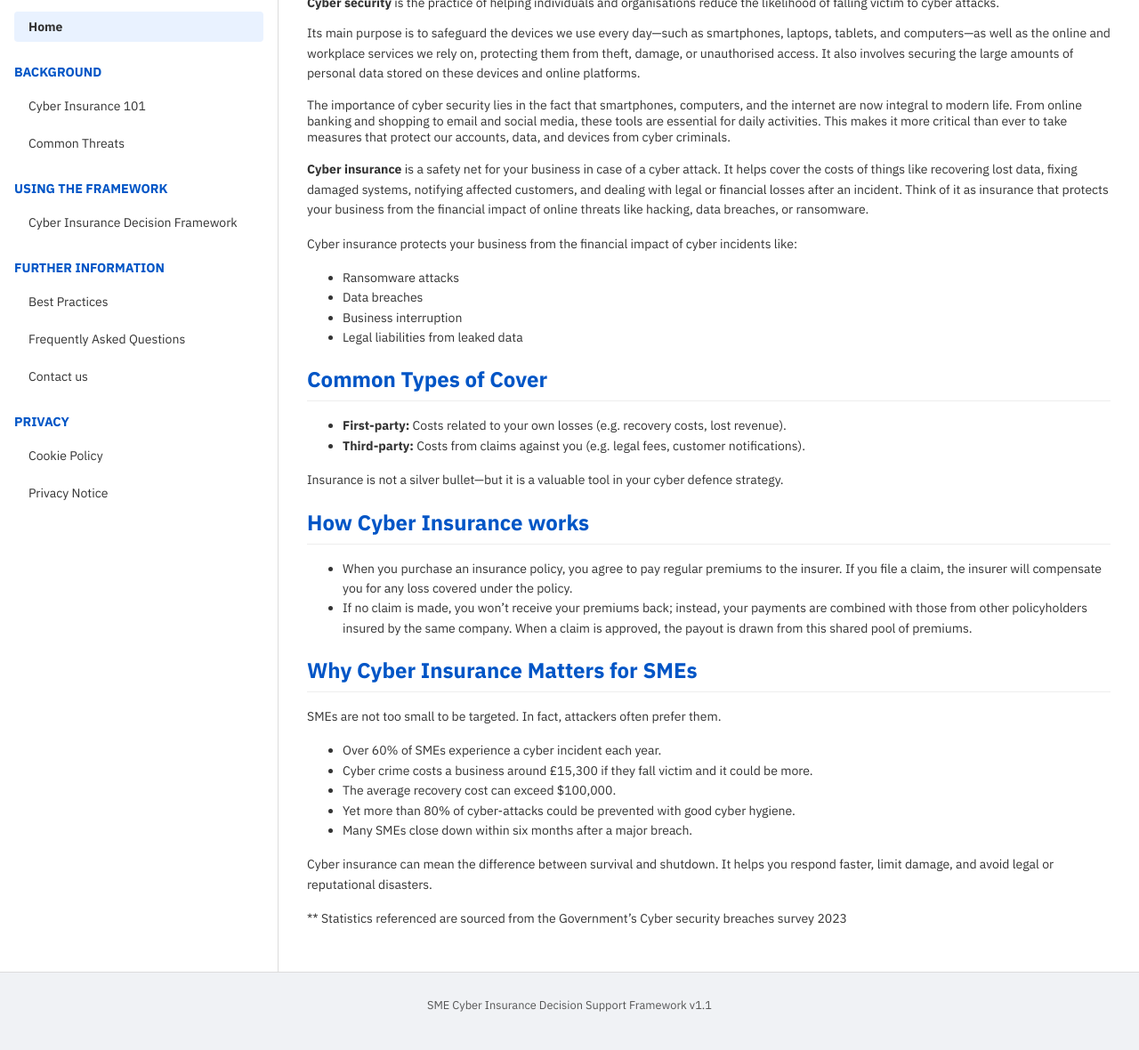
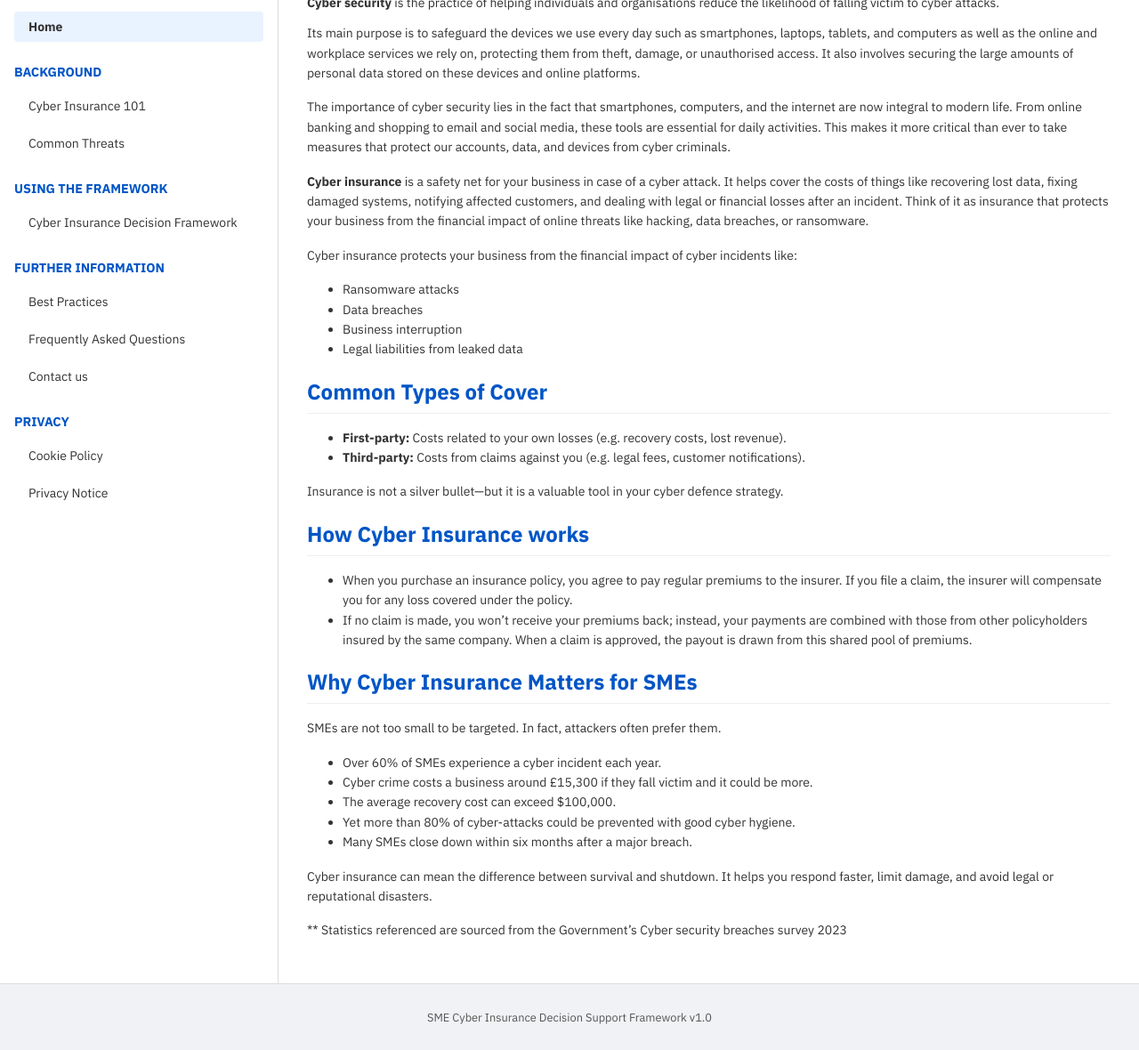
Before and after one commit to rudknee/DecisionFramework, a plain HTML site: page d3jsCharts/fundamentals.html in a window 1280 px wide. Shown: the part 120-1300 px from the top of the page at 89% size. Drawn offline with Linux system fonts and the light colour scheme.

Commit message:
Change Footer once again

```diff
--- a/d3jsCharts/fundamentals.html
+++ b/d3jsCharts/fundamentals.html
@@ -38,9 +38,9 @@
              <h1>Cyber Security and Cyber Insurance 101</h1>
              <p>
 </p><strong>Cyber security </strong> is the practice of helping individuals and organisations reduce the likelihood of falling victim to cyber attacks.
-<p>Its main purpose is to safeguard the devices we use every day—such as smartphones, laptops, tablets, and computers—as well as the online and workplace services we rely on, protecting them from theft, damage, or unauthorised access. It also involves securing the large amounts of personal data stored on these devices and online platforms. </p>
+<p>Its main purpose is to safeguard the devices we use every day such as smartphones, laptops, tablets, and computers as well as the online and workplace services we rely on, protecting them from theft, damage, or unauthorised access. It also involves securing the large amounts of personal data stored on these devices and online platforms. </p>
 
-The importance of cyber security lies in the fact that smartphones, computers, and the internet are now integral to modern life. From online banking and shopping to email and social media, these tools are essential for daily activities. This makes it more critical than ever to take measures that protect our accounts, data, and devices from cyber criminals.</p>
+<p>The importance of cyber security lies in the fact that smartphones, computers, and the internet are now integral to modern life. From online banking and shopping to email and social media, these tools are essential for daily activities. This makes it more critical than ever to take measures that protect our accounts, data, and devices from cyber criminals.</p>
 <p><strong>Cyber insurance </strong> is a safety net for your business in case of a cyber attack. It helps cover the costs of things like recovering lost data, fixing damaged systems, notifying affected customers, and dealing with legal or financial losses after an incident. Think of it as insurance that protects your business from the financial impact of online threats like hacking, data breaches, or ransomware.</p>
 <p>Cyber insurance protects your business from the financial impact of cyber incidents like:</p>
   <ul>
@@ -76,7 +76,7 @@ The importance of cyber security lies in the fact that smartphones, computers, a
     </div>
 
     <footer>
-        <p>SME Cyber Insurance Decision Support Framework v1.1</p>
+        <p>SME Cyber Insurance Decision Support Framework v1.0</p>
     </footer>
 </body>
 </html>
```
Also changed, not shown: d3jsCharts/FAQs.html (+1 -1 lines), d3jsCharts/best-practices.html (+1 -1 lines), d3jsCharts/feedback.html (+1 -1 lines), d3jsCharts/recommendations.html (+1 -1 lines), d3jsCharts/threats.html (+2 -2 lines).
